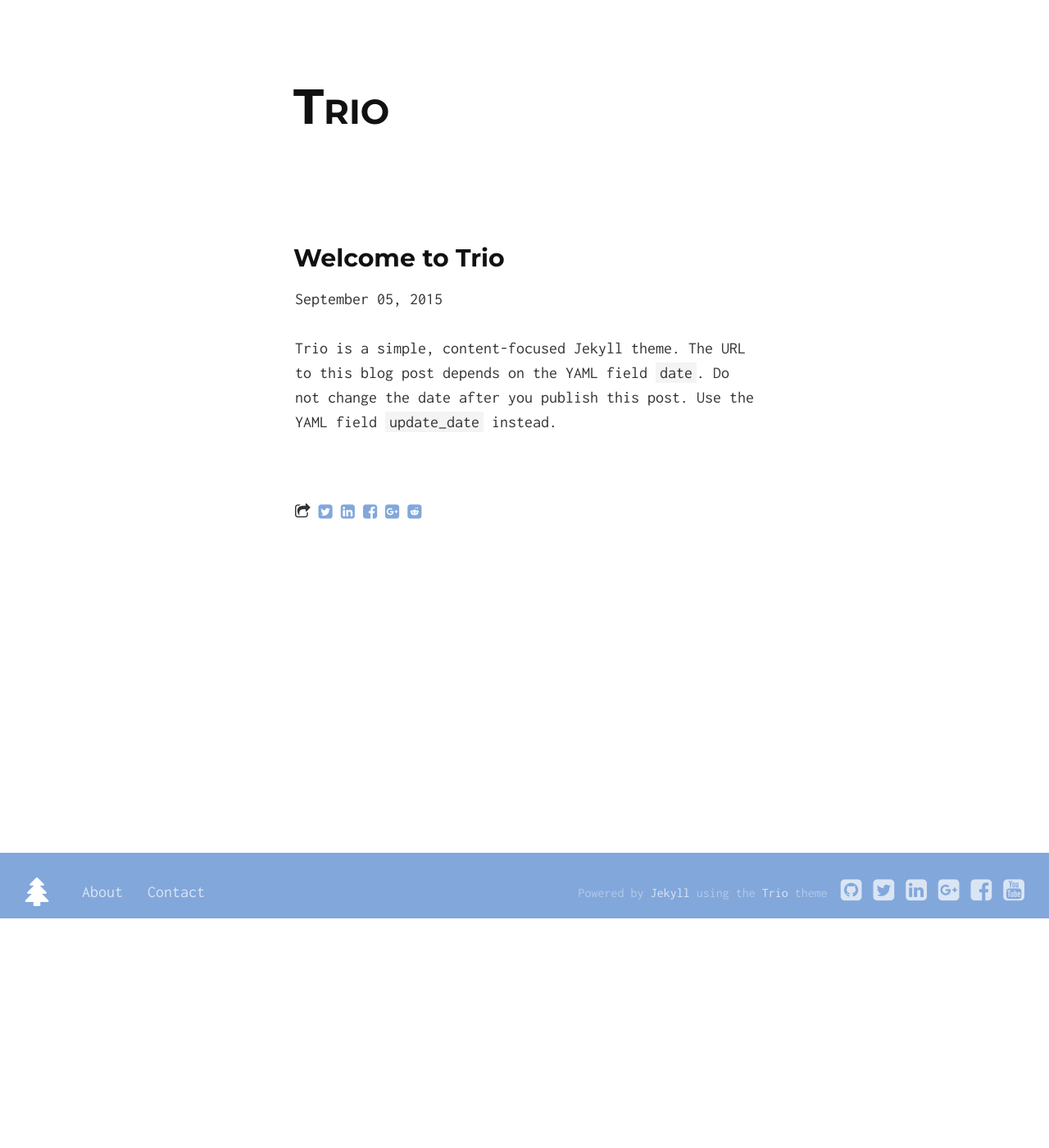
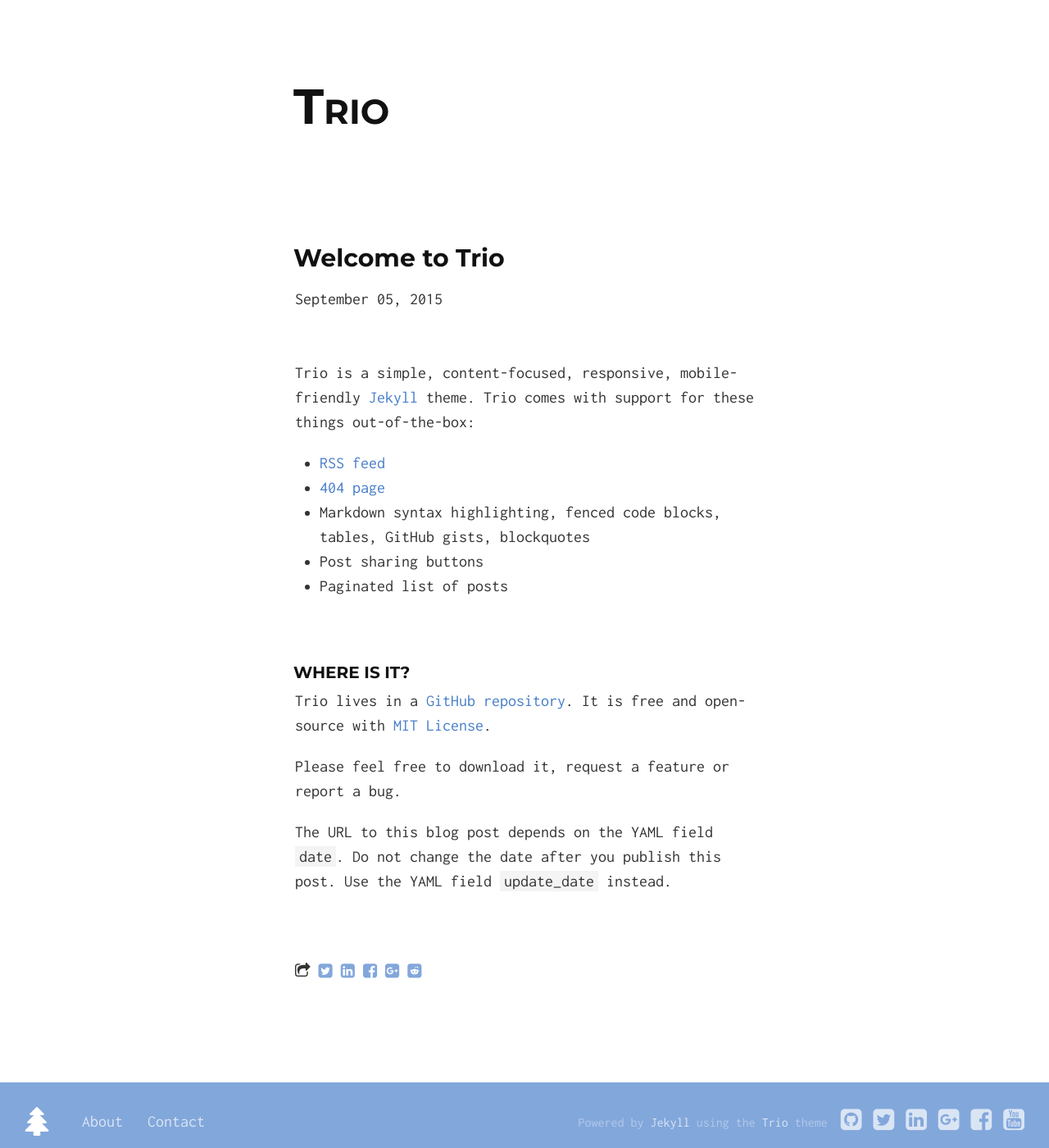
Before and after one commit to ankur-gupta/trio, a Jekyll site: the page built from _posts/2015-09-05-welcome-to-trio.md, in a window 1280 px wide. Shown: the whole page at 82% size. Built offline with Jekyll 4.4.1, drawn with Linux system fonts in a browser that asks for light colours; nearby versions of some CDN libraries; Markdown is read by kramdown in place of the engine named in the settings; before the commit the page ends 1120 px from its top, so only the background shows below that.

Commit message:
Adding more content to the first post

```diff
--- a/_layouts/post.html
+++ b/_layouts/post.html
@@ -13,8 +13,10 @@ layout: default
 </span>
 {% endif %}
 
-<br/>
-<br/>
+<div>
+    <br/>
+    <br/>
+</div>
 
 {{ content }}
 
--- a/_posts/2015-09-05-welcome-to-trio.md
+++ b/_posts/2015-09-05-welcome-to-trio.md
@@ -6,4 +6,20 @@ update_date: 2015-09-06
 summary: An introduction to a new Jekyll theme named Trio.
 ---
 
-Trio is a simple, content-focused Jekyll theme. The URL to this blog post depends on the YAML field `date`. Do not change the date after you publish this post. Use the YAML field `update_date` instead.
+Trio is a simple, content-focused, responsive, mobile-friendly [Jekyll](http://jekyllrb.com/) theme. Trio comes with support for these things out-of-the-box:
+
+* [RSS feed](/feed.xml)
+* [404 page](/404.html)
+* Markdown syntax highlighting, fenced code blocks, tables, GitHub gists, blockquotes
+* Post sharing buttons
+* Paginated list of posts
+
+<br/>
+### Where is it?
+
+Trio lives in a [GitHub repository](https://github.com/ankur-gupta/trio). It is free and open-source with [MIT License](http://opensource.org/licenses/MIT).
+
+Please feel free to download it, request a feature or report a bug.
+
+
+The URL to this blog post depends on the YAML field `date`. Do not change the date after you publish this post. Use the YAML field `update_date` instead.
```
Also changed, not shown: _posts/2015-09-06-code-blocks-tables-and-github-gists.md (+7 -0 lines).
